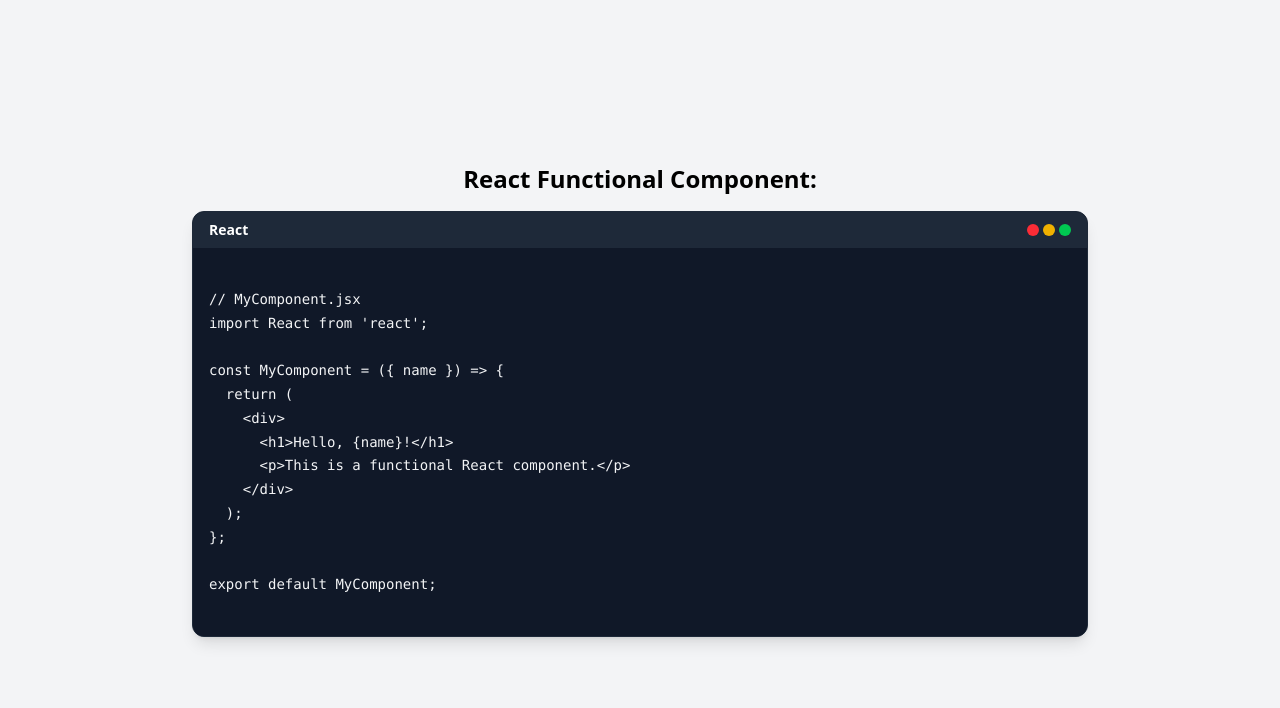
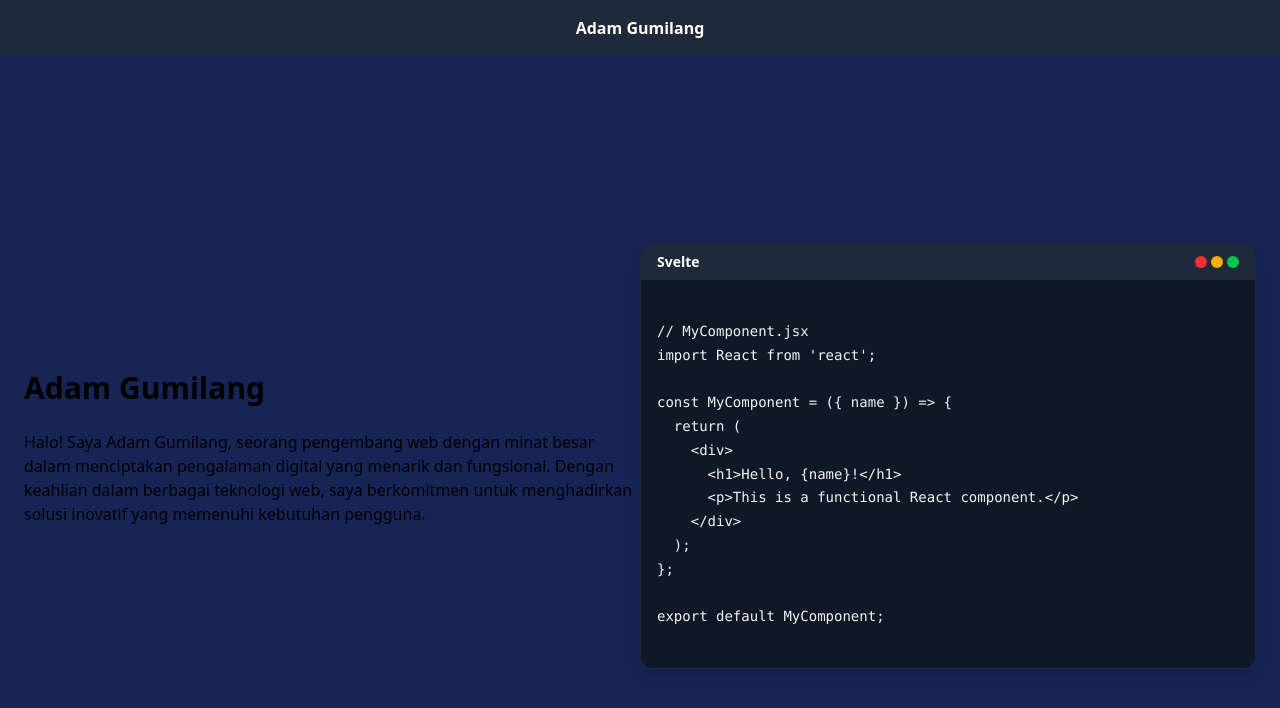
Before and after one commit to adam-gbyte/adam-gbyte, a SvelteKit app: page / in a window 1280 px wide. Shown: the top 708 px of the page. Built offline with nearby package versions, Linux system fonts and the light colour scheme.

Commit message:
Redesign homepage layout and content
Replaces the previous React example section with a new navigation bar and a main section introducing Adam Gumilang. Updates layout to use a two-column design with personal introduction and code example, and changes background styling.

```diff
--- a/src/routes/+page.svelte
+++ b/src/routes/+page.svelte
@@ -17,9 +17,25 @@ const MyComponent = ({ name }) => {
 export default MyComponent;`;
 </script>
 
-<div
-  class="min-h-screen bg-gray-100 flex flex-col items-center justify-center p-6"
->
-  <h1 class="text-2xl font-bold mb-4">React Functional Component:</h1>
-  <CodeCard title="React" code={exampleCode} />
-</div>
+<nav>
+  <div class="bg-gray-800 p-4 text-white text-center font-semibold">
+    Adam Gumilang
+  </div>
+</nav>
+
+<main class="min-h-screen bg-blue-950">
+  <section
+    class="min-h-screen flex md:flex-row flex-col items-center justify-center p-6"
+  >
+    <div class="flex flex-col md:max-w-1/2">
+      <h1 class="text-2xl md:text-3xl font-bold mb-6">Adam Gumilang</h1>
+      <p class="mb-4">
+        Halo! Saya Adam Gumilang, seorang pengembang web dengan minat besar
+        dalam menciptakan pengalaman digital yang menarik dan fungsional. Dengan
+        keahlian dalam berbagai teknologi web, saya berkomitmen untuk
+        menghadirkan solusi inovatif yang memenuhi kebutuhan pengguna.
+      </p>
+    </div>
+    <CodeCard title="Svelte" code={exampleCode} />
+  </section>
+</main>
```
